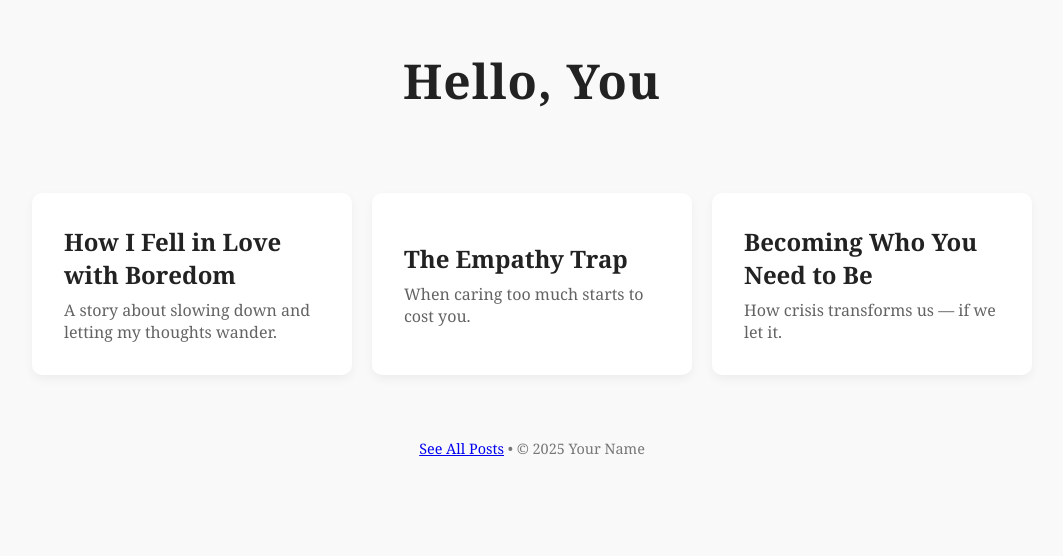
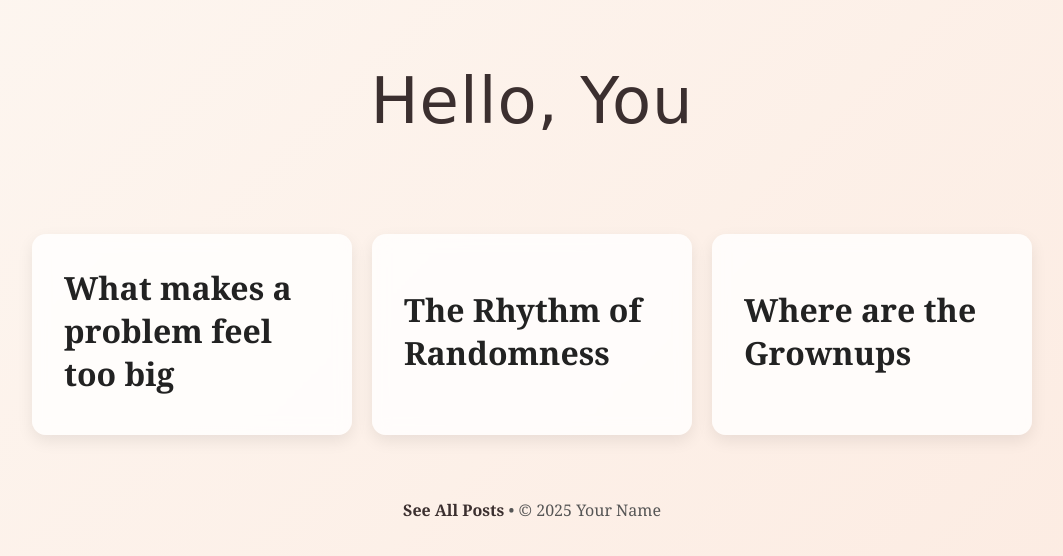
Before and after one commit to sgawhane/helloyoublog, a plain HTML site: page index.html in a window 1280 px wide. Shown: the whole page, without its empty margins (108-1171 px from the left). Drawn offline with Linux system fonts and the light colour scheme; a web font is replaced by a local one.

Commit message:
Update index.html

```diff
--- a/index.html
+++ b/index.html
@@ -4,20 +4,31 @@
   <meta charset="UTF-8" />
   <meta name="viewport" content="width=device-width, initial-scale=1.0" />
   <title>Hello, You — Blog</title>
+
+  <!-- Import Brittany font -->
   <style>
+    @font-face {
+      font-family: 'Brittany';
+      src: url('fonts/Brittany.ttf') format('truetype');
+      font-weight: normal;
+      font-style: normal;
+    }
+
     body {
       margin: 0;
-      font-family: 'Georgia', serif;
-      background: #f9f9f9;
+      font-family: 'Brittany', cursive;
+      background: linear-gradient(135deg, #fdf6f0, #fceae0);
+      min-height: 100vh;
       color: #222;
     }
 
     header {
       text-align: center;
-      padding: 3rem 1rem;
-      font-size: 3rem;
-      font-weight: bold;
+      padding: 4rem 1rem;
+      font-size: 4rem;
+      font-weight: normal;
       letter-spacing: 1px;
+      color: #3b2f2f;
     }
 
     .container {
@@ -30,12 +41,12 @@
     }
 
     .brick {
-      background: #fff;
+      background: #ffffffcc;
+      backdrop-filter: blur(8px);
       padding: 2rem;
-      border-radius: 10px;
-      box-shadow: 0 4px 10px rgba(0, 0, 0, 0.05);
+      border-radius: 14px;
+      box-shadow: 0 6px 16px rgba(0, 0, 0, 0.08);
       transition: transform 0.2s ease, box-shadow 0.2s ease;
-      cursor: pointer;
       text-decoration: none;
       color: inherit;
       display: flex;
@@ -44,32 +55,45 @@
     }
 
     .brick:hover {
-      transform: translateY(-4px);
-      box-shadow: 0 8px 20px rgba(0, 0, 0, 0.1);
+      transform: translateY(-5px);
+      box-shadow: 0 12px 24px rgba(0, 0, 0, 0.15);
     }
 
     .brick h2 {
       margin-top: 0;
-      font-size: 1.5rem;
+      font-size: 2rem;
       margin-bottom: 0.5rem;
+      font-family: Georgia, serif;
     }
 
     .brick p {
       margin: 0;
       font-size: 1rem;
       opacity: 0.7;
+      font-family: Georgia, serif;
     }
 
     footer {
       text-align: center;
-      font-size: 0.9rem;
-      color: #777;
+      font-size: 1rem;
+      color: #555;
       padding: 2rem;
+      font-family: Georgia, serif;
+    }
+
+    footer a {
+      color: #3b2f2f;
+      text-decoration: none;
+      font-weight: bold;
+    }
+
+    footer a:hover {
+      text-decoration: underline;
     }
 
     @media (max-width: 768px) {
       header {
-        font-size: 2.2rem;
+        font-size: 3rem;
       }
     }
   </style>
@@ -79,18 +103,15 @@
 
   <div class="container">
     <a href="posts/post1.html" class="brick">
-      <h2>How I Fell in Love with Boredom</h2>
-      <p>A story about slowing down and letting my thoughts wander.</p>
+      <h2>What makes a problem feel too big</h2>
     </a>
 
     <a href="posts/post2.html" class="brick">
-      <h2>The Empathy Trap</h2>
-      <p>When caring too much starts to cost you.</p>
+      <h2>The Rhythm of Randomness</h2>
     </a>
 
     <a href="posts/post3.html" class="brick">
-      <h2>Becoming Who You Need to Be</h2>
-      <p>How crisis transforms us — if we let it.</p>
+      <h2>Where are the Grownups</h2>
     </a>
   </div>
 
```
